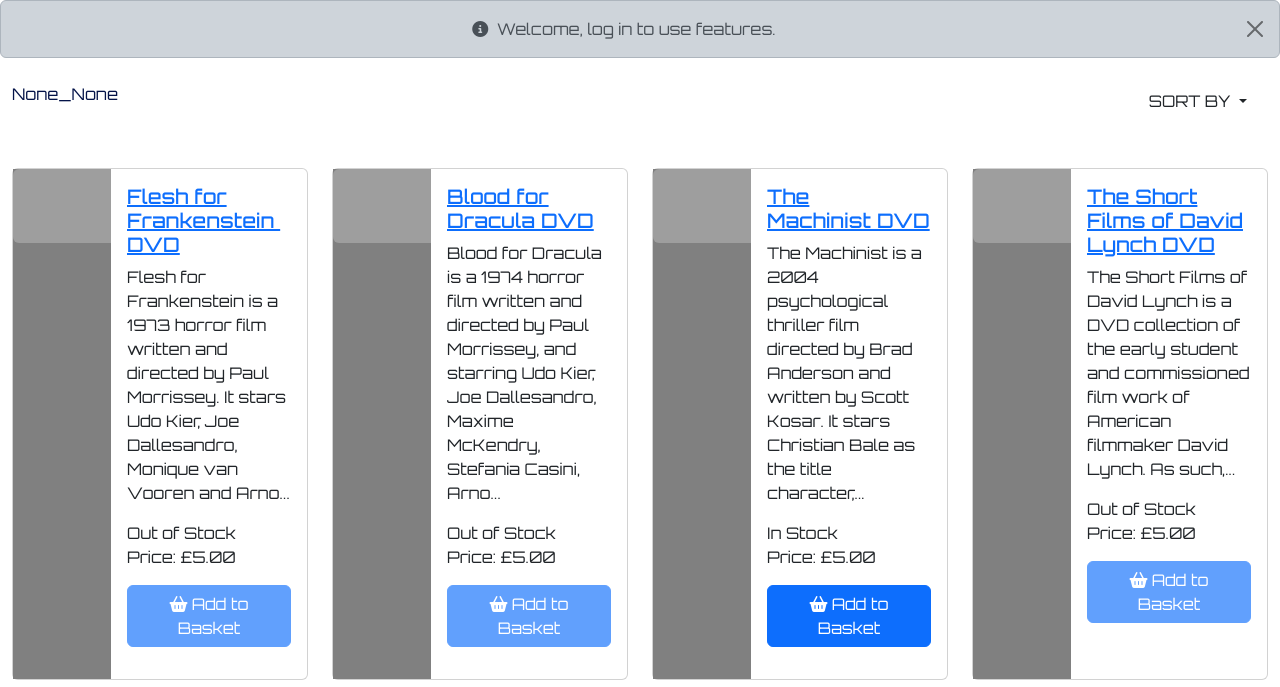
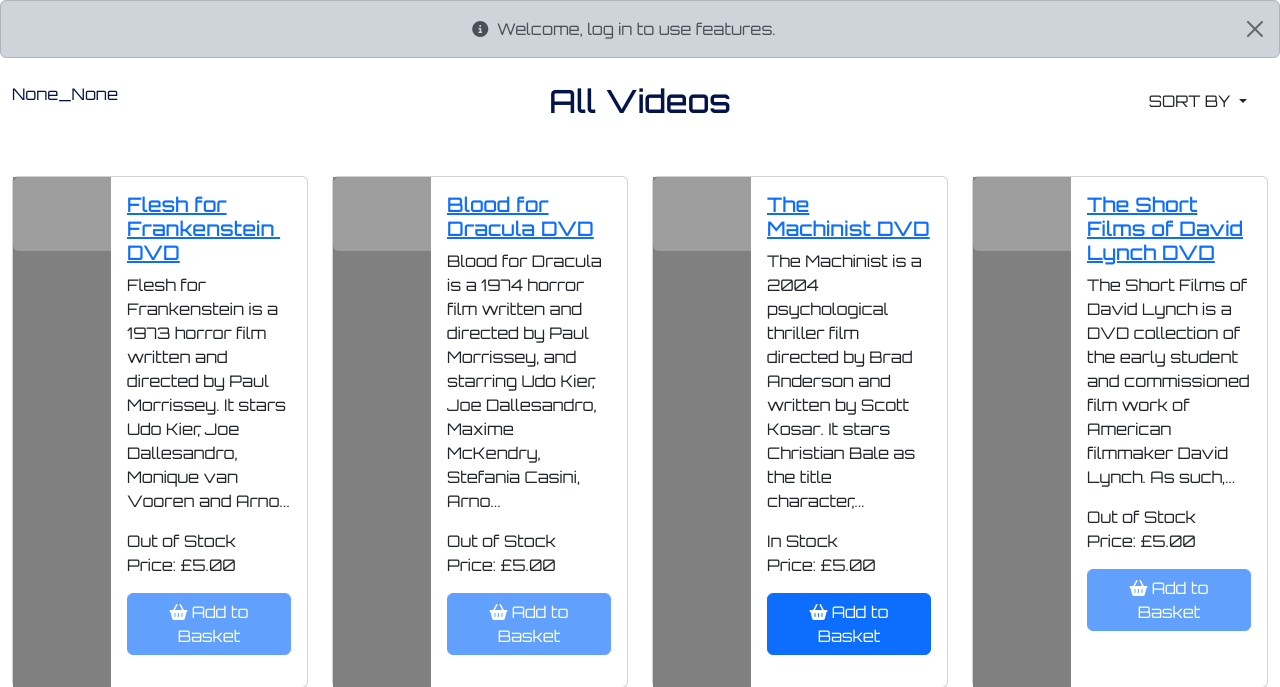
Before and after one commit to 0davidog/CI_PP5_VideoDrome, a Django app: page /videos/ in a window 1280 px wide. Shown: the part 172-859 px from the top of the page. Run offline with Django 5.2, Linux system fonts and the light colour scheme; data comes from the database, SQL or seed files in the repository; both versions use the stored data as it was after the commit; some libraries are stand-ins or nearby versions; grey boxes are pictures that could not be loaded.

Commit message:
Add genre list to universal context for base.html links

```diff
--- a/templates/base.html
+++ b/templates/base.html
@@ -97,7 +97,7 @@
                   <ul class="dropdown-menu">
                     <li><a class="dropdown-item" href="{% url 'videos' %}?format=dvd">DVD</a></li>
                     <li><a class="dropdown-item" href="{% url 'videos' %}?format=blu-ray">Blu-Ray</a></li>
-                    <li><a class="dropdown-item" href="{% url 'videos' %}?format=4k-ultra-hd">4K Ultra HD</a></li>
+                    <li><a class="dropdown-item" href="{% url 'videos' %}?format=uhd">4K Ultra HD</a></li>
                   </ul>
                   </div>
               </li>
@@ -107,9 +107,9 @@
                     BY GENRE
                   </a>
                   <ul class="dropdown-menu">
-                    <li><a class="dropdown-item" href="{% url 'videos' %}?genre=horror">Horror</a></li>
-                    <li><a class="dropdown-item" href="{% url 'videos' %}?genre=thriller">Thriller</a></li>
-                    <li><a class="dropdown-item" href="{% url 'videos' %}?genre=animation">Animation</a></li>
+                    {% for genre in genre_list %}
+                    <li><a class="dropdown-item" href="{% url 'videos' %}?genre={{ genre.genre_name | lower }}">{{ genre.genre_name | title }}</a></li>
+                    {% endfor %}
                   </ul>
                   </div>
               </li>
--- a/videodrome/settings.py
+++ b/videodrome/settings.py
@@ -97,6 +97,7 @@
                 'django.template.context_processors.request', #required by allauth
                 'django.contrib.auth.context_processors.auth',
                 'django.contrib.messages.context_processors.messages',
+                'videos.contexts.genre_list',
             ],
         },
     },
--- /dev/null
+++ b/videos/contexts.py
@@ -0,0 +1,16 @@
+from .models import Genre
+
+
+def genre_list(request):
+    """
+    Function to allow nav links to access genres.
+
+    """
+
+    genre_list = Genre.objects.all()
+
+    context = {
+        'genre_list': genre_list,
+    }
+
+    return context
--- a/videos/models.py
+++ b/videos/models.py
@@ -52,7 +52,7 @@
     FORMAT_CHOICES=[
         ("DVD", "DVD"),
         ("Blu-Ray", "Blu-Ray"),
-        ("4K Ultra HD", "4K Ultra HD"),
+        ("UHD", "UHD"),
         ("Dual Format: Blu-Ray and DVD", "Dual Format: Blu-Ray and DVD"),
         ("Dual Format: UHD and Blu-Ray", "Dual Format: UHD and Blu-Ray"),
     ]
--- a/videos/templates/videos/videos.html
+++ b/videos/templates/videos/videos.html
@@ -10,6 +10,9 @@
             {{ current_sorting }}
         </div>
         <div class="col">
+            {% if all_videos == True %}
+            <h2 class="text-center">All Videos</h2>
+            {% endif %}
             {% if genre_query %}
             <h2 class="text-center">{{ genre_query | title}}</h2>
             {% endif %}
@@ -18,7 +21,7 @@
             <h2 class="text-center">DVD</h2>
             {% elif format_query == "blu-ray" %}
             <h2 class="text-center">Blu-Ray</h2>
-            {% elif format_query == "4k-ultra-hd" %}
+            {% elif format_query == "uhd" %}
             <h2 class="text-center">4K Ultra HD</h2>
             {% endif %}
             {% endif %}
--- a/videos/views.py
+++ b/videos/views.py
@@ -11,6 +11,7 @@
     """ A view to show all products, including sorting and search queries """
 
     videos = Video.objects.all()
+    all_videos = True
     search_query = None
     format_query = None
     genre_query = None
@@ -25,6 +26,7 @@
             if sortkey == 'title':
                 sortkey = 'lower_title'
                 videos = videos.annotate(lower_name=Lower('title'))
+                all_videos = False
 
             if 'direction' in request.GET:
                 direction = request.GET['direction']
@@ -32,14 +34,22 @@
                     sortkey = f'-{sortkey}'
 
             videos = videos.order_by(sortkey)
+            all_videos = False
 
         if 'genre' in request.GET:
             genre_query = request.GET['genre']
-            videos = videos.filter(genre__genre_name__icontains=genre_query)
+            if genre_query == "4k,ultra,hd,uhd":
+                genre_query.split(',')
+                videos = videos.filter(genre__genre_name__icontains=genre_query)
+                all_videos = False
+            else:
+                videos = videos.filter(genre__genre_name__icontains=genre_query)
+                all_videos = False
 
         if 'format' in request.GET:
             format_query = request.GET['format']
             videos = videos.filter(format__icontains=format_query)
+            all_videos = False
 
         if 's-q' in request.GET:
             search_query = request.GET['s-q']
@@ -49,11 +59,13 @@
             queries = Q(title__icontains=search_query)|Q(overview__icontains=search_query)|Q(director__icontains=search_query)
 
             videos = videos.filter(queries)
+            all_videos = False
 
     current_sorting = f'{sort}_{direction}'
 
     context = {
         'videos': videos,
+        'all_videos': all_videos,
         'search': search_query,
         'genre_query': genre_query,
         'format_query': format_query,
```
Also changed, not shown: db.sqlite3.
